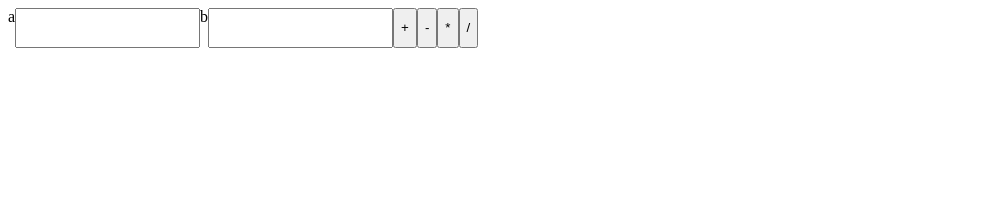
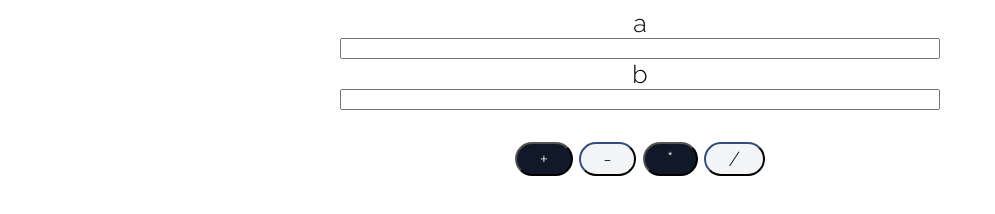
Before and after one commit to sonishreyas/javascript-questions, a plain HTML site: page neogcamp-interview-practice/Question-1/index.html in a window 1280 px wide. Shown: the whole page, without its empty margins (0-995 px from the left). Drawn offline with Linux system fonts and the light colour scheme.

Commit message:
ques-14 done and styling added to ques 1

```diff
--- a/neogcamp-interview-practice/Question-1/index.html
+++ b/neogcamp-interview-practice/Question-1/index.html
@@ -13,12 +13,15 @@
         <input type="number" id="input-1">
         <label for="input-2">b</label>
         <input type="number" id="input-2">
-        <button id="add">+</button>
-        <button id="sub">-</button>
-        <button id="mul">*</button>
-        <button id="div">/</button>
+    </div>
+    <div class="container-center">
+        <button id="add" class="button button-primary">+</button>
+        <button id="sub" class="button button-secondary">-</button>
+        <button id="mul" class="button button-primary">*</button>
+        <button id="div" class="button button-secondary">/</button>
         <h2 id="output"></h2>
     </div>
+
     <script src="./app.js"></script>
 </body>
 </html>
--- a/neogcamp-interview-practice/Question-1/style.css
+++ b/neogcamp-interview-practice/Question-1/style.css
@@ -1,4 +1,47 @@
+@import url('https://fonts.googleapis.com/css2?family=Raleway:wght@300&display=swap');
+
+:root{
+    --primary-color: #111827;
+    --off-white: #F3F4F6;
+}
+
+body{
+    font-family: 'Raleway';
+    font-size: 25px;
+}
 .container  {
     display: flex;
+    flex-direction: column;
+    text-align: center;
     max-width: 600px;
+    padding: 0rem 1rem;
+    margin: auto;
+    width: 50vw;
 }
+.container-center   {
+    max-width: 600px;
+    text-align: center;
+    margin: auto;
+}
+.button {
+    font-family: 'Raleway';
+    font-size: 20px;
+    display: inline;
+    box-sizing: border-box;
+    padding: 0.2rem 1.4rem;
+    margin: auto;
+    margin-top: 2rem;
+}
+
+.button-primary {
+    background-color: var(--primary-color);
+    color: var(--off-white);
+    border-radius: 2rem;
+}
+
+.button-secondary   {
+    background-color: var(--off-white);
+    color: var(--primary-color);
+    border-color: var(--primary-color);
+    border-radius: 2rem;
+}
--- a/neogcamp-interview-practice/Question-13/style.css
+++ b/neogcamp-interview-practice/Question-13/style.css
@@ -10,9 +10,6 @@ body    {
     margin: 0px;
 }
 
-hr  {
-    margin: 2rem 0rem;
-}
 .container  {
     padding: 0rem 1rem;
     max-width: 600px;
```
Also changed, not shown: neogcamp-interview-practice/Question-14/app.js (+28 -0 lines), neogcamp-interview-practice/Question-14/index.html (deleted), neogcamp-interview-practice/Question-14/style.css (deleted).
